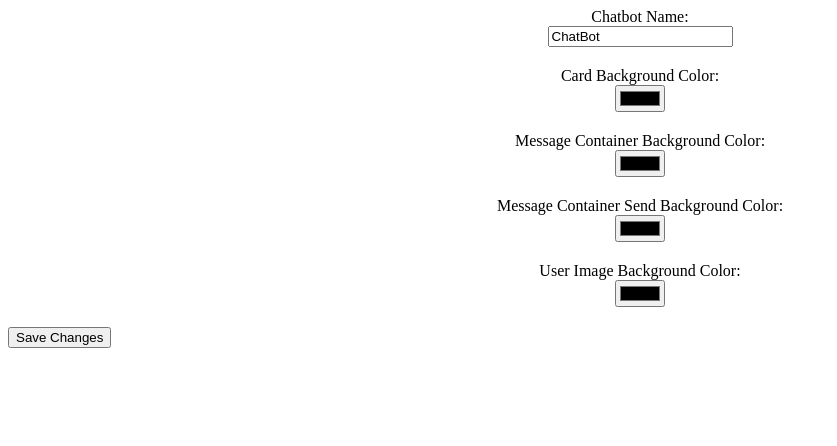
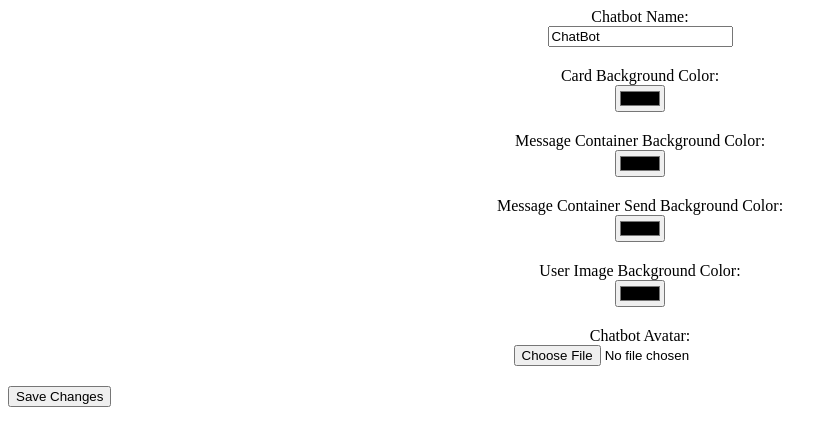
Before and after one commit to imadahmad97/customer-support-bot, a Flask app: page /create-new-bot in a window 1280 px wide. Shown: the top 446 px of the page, without its empty margins (0-837 px from the left). Run offline with Flask 3, Linux system fonts and the light colour scheme; some libraries are stand-ins or nearby versions.

Commit message:
succesfully uploading avatars to S3

```diff
--- a/app/__init__.py
+++ b/app/__init__.py
@@ -3,6 +3,7 @@ from .config import Config
 from .extensions import db, login_manager, bcrypt
 from .models import User
 from flask_mail import Mail
+import os
 
 
 def create_app():
--- a/app/config.py
+++ b/app/config.py
@@ -16,3 +16,9 @@ class Config:
     MAIL_SERVER = os.getenv("MAIL_SERVER")
     MAIL_PORT = os.getenv("MAIL_PORT")
     MAIL_USE_TLS = os.getenv("MAIL_USE_TLS")
+    UPLOAD_FOLDER = os.getenv("UPLOAD_FOLDER")
+    AWS_BUCKET_NAME = os.getenv("AWS_BUCKET_NAME")
+    AWS_ACCESS_KEY = os.getenv("AWS_ACCESS_KEY")
+    AWS_SECRET_ACCESS_KEY = os.getenv("AWS_SECRET_ACCESS_KEY")
+    AWS_DOMAIN = os.getenv("AWS_DOMAIN")
+    S3_DB_URL = os.getenv("S3_DB_URL")
--- a/app/models.py
+++ b/app/models.py
@@ -32,6 +32,7 @@ class Chatbot(db.Model):
     msgContainerColor = db.Column(db.String(10), default="#FFFFFF")
     msgContainerSendColor = db.Column(db.String(10), default="#FFFFFF")
     userImgColor = db.Column(db.String(10), default="#FFFFFF")
+    avatar_url = db.Column(db.String(255), default="default_image_url")
 
     def __repr__(self):
         return f"<Chatbot {self.id} owned by user {self.user_id}>"
--- a/app/routes.py
+++ b/app/routes.py
@@ -15,7 +15,9 @@ from .models import User, Chatbot
 from .extensions import db
 from .token import confirm_token, generate_token
 from datetime import datetime
-from .utils import send_email
+from .utils import send_email, upload_file_to_s3
+import os
+from werkzeug.utils import secure_filename
 
 
 def init_routes(app):
@@ -117,8 +119,21 @@ def init_routes(app):
 
     @app.route("/submit-initial-config", methods=["GET", "POST"])
     def submit_initial_config():
-        # Temporarily save the initial config to the session or another temporary store
-        session["initial_config"] = request.form.to_dict()
+        if "avatar" in request.files:
+            file = request.files["avatar"]
+            if file.filename != "":
+                output = upload_file_to_s3(file)
+                filename = secure_filename(file.filename)
+                session["initial_config"] = request.form.to_dict()
+                session["avatar_url"] = output
+                avatar_url = output
+                print(avatar_url)
+
+            else:
+                session["initial_config"] = request.form.to_dict()
+        else:
+            session["initial_config"] = request.form.to_dict()
+
         return jsonify(status="success"), 200
 
     @app.route("/create-new-bot", methods=["GET", "POST"])
@@ -126,6 +141,7 @@ def init_routes(app):
         if request.method == "POST":
             if "initial_config" in session:
                 initial_config = session.pop("initial_config", {})
+                avatar_url = session.pop("avatar_url", {})
                 print(initial_config)
                 detailed_info = request.get_json()
 
@@ -141,6 +157,7 @@ def init_routes(app):
                     msgContainerColor=initial_config["msgContainerColor"],
                     msgContainerSendColor=initial_config["msgContainerSendColor"],
                     userImgColor=initial_config["userImgColor"],
+                    avatar_url=avatar_url,
                 )
                 db.session.add(new_chatbot)
                 db.session.commit()
@@ -160,6 +177,7 @@ def init_routes(app):
         msgContainerColor = bot.msgContainerColor
         msgContainerSendColor = bot.msgContainerSendColor
         userImgColor = bot.userImgColor
+        avatar_url = bot.avatar_url
         return render_template(
             "chat.html",
             bot=bot,
@@ -168,6 +186,7 @@ def init_routes(app):
             msg_container_color=msgContainerColor,
             msg_container_send_color=msgContainerSendColor,
             user_img_color=userImgColor,
+            avatar_url=avatar_url,
         )
 
     @app.route("/get/<int:bot_id>", methods=["POST"])
--- a/app/templates/chat.html
+++ b/app/templates/chat.html
@@ -58,7 +58,7 @@
               <div class="d-flex bd-highlight">
                 <div class="img_cont">
                   <img
-                    src="https://i.ibb.co/nbjZnHd/chatbot.png"
+                    src="{{ avatar_url }}"
                     class="rounded-circle user_img"
                   />
                   <span class="online_icon"></span>
--- a/app/templates/create_chatbot.html
+++ b/app/templates/create_chatbot.html
@@ -13,7 +13,7 @@
 <body>
 
   <div id="createChatbot">
-    <form id="chatbotCreationForm" method="post">
+    <form id="chatbotCreationForm" method="post" enctype="multipart/form-data">
         <!-- Chatbot Name -->
         <div class="form-group">
           <label for="chatbotName">Chatbot Name:</label>
@@ -38,6 +38,12 @@
           <input type="color" class="form-control" id="userImgColor" name="userImgColor">
         </div>
 
+        <!-- Image Upload for Avatar -->
+        <div class="form-group">
+          <label for="avatar">Chatbot Avatar:</label>
+          <input type="file" class="form-control-file" id="avatar" name="avatar" accept="image/*" onchange="previewAvatar(this);">
+          <img id="avatarPreview" src="#" alt="Avatar Preview" style="max-width: 100px; max-height: 100px; display: none;">
+        </div>
         <button type="submit" class="btn btn-primary">Save Changes</button>
       </form>
     </div>
@@ -209,12 +215,14 @@ $(document).ready(function() {
     // Handle the initial form submission via AJAX
     $('#chatbotCreationForm').submit(function(event) {
         event.preventDefault(); // Prevent the normal form submission
-        var formData = $(this).serialize(); // Serialize the form data for sending
+        var formData = new FormData(this);
 
         $.ajax({
             type: "POST",
             url: "/submit-initial-config", // Changed this to a different endpoint for initial config
             data: formData,
+            processData: false,
+            contentType: false,
             success: function(response) {
                 console.log("Initial configuration saved temporarily.");
                 $('#createChatbot').hide();
```
Also changed, not shown: app/utils.py (+26 -0 lines).
